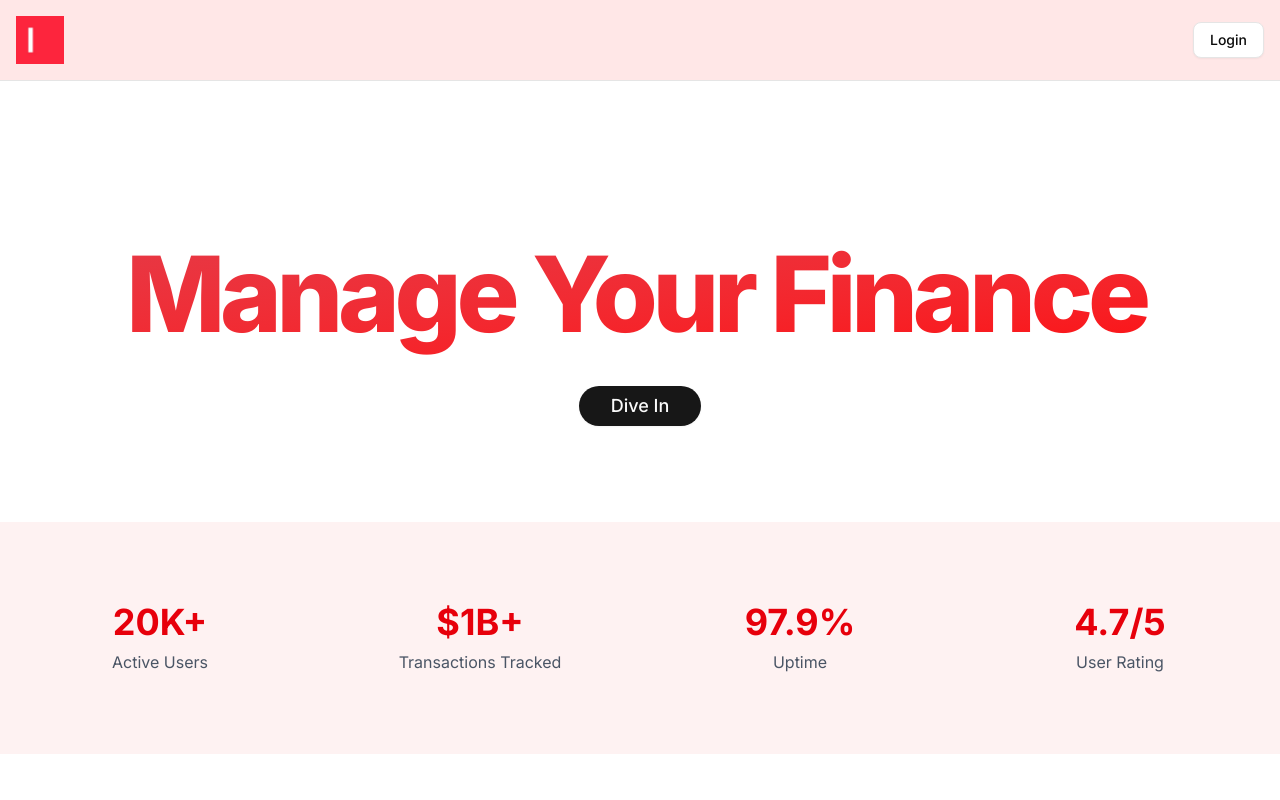
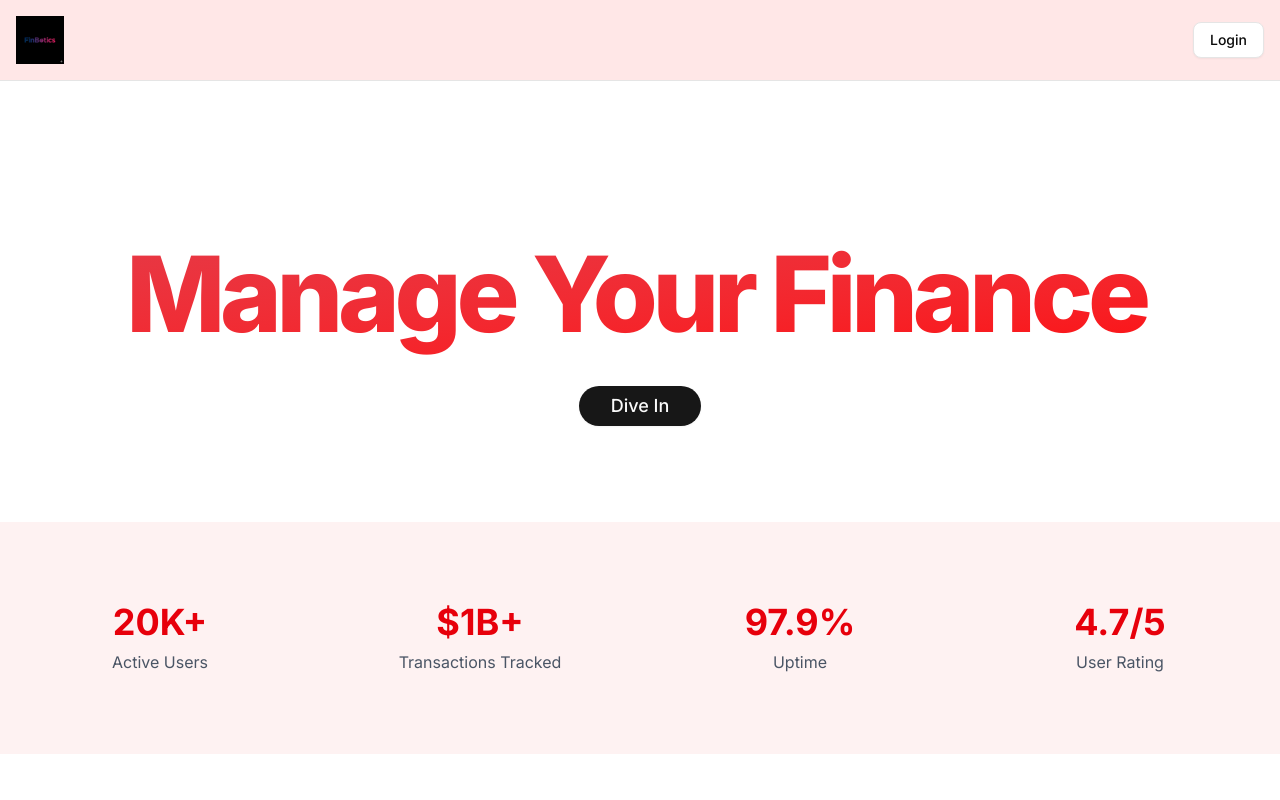
Before and after one commit to ReZo-s4m/FIn-Botics, a Next.js app: page / in a window 1280 px wide. Shown: the top 800 px of the page. Built offline with nearby package versions, Linux system fonts and the light colour scheme; no server answers.

Commit message:
Made updates

```diff
--- a/components/header.jsx
+++ b/components/header.jsx
@@ -19,7 +19,7 @@ const Header = () => {
         {/* Logo */}
         <Link href="/">
           <Image
-            src="/logotypeface.png"
+            src="/l11.png"
             alt="logo"
             height={60}
             width={200}
```
Also changed, not shown: public/l11.png (added).
